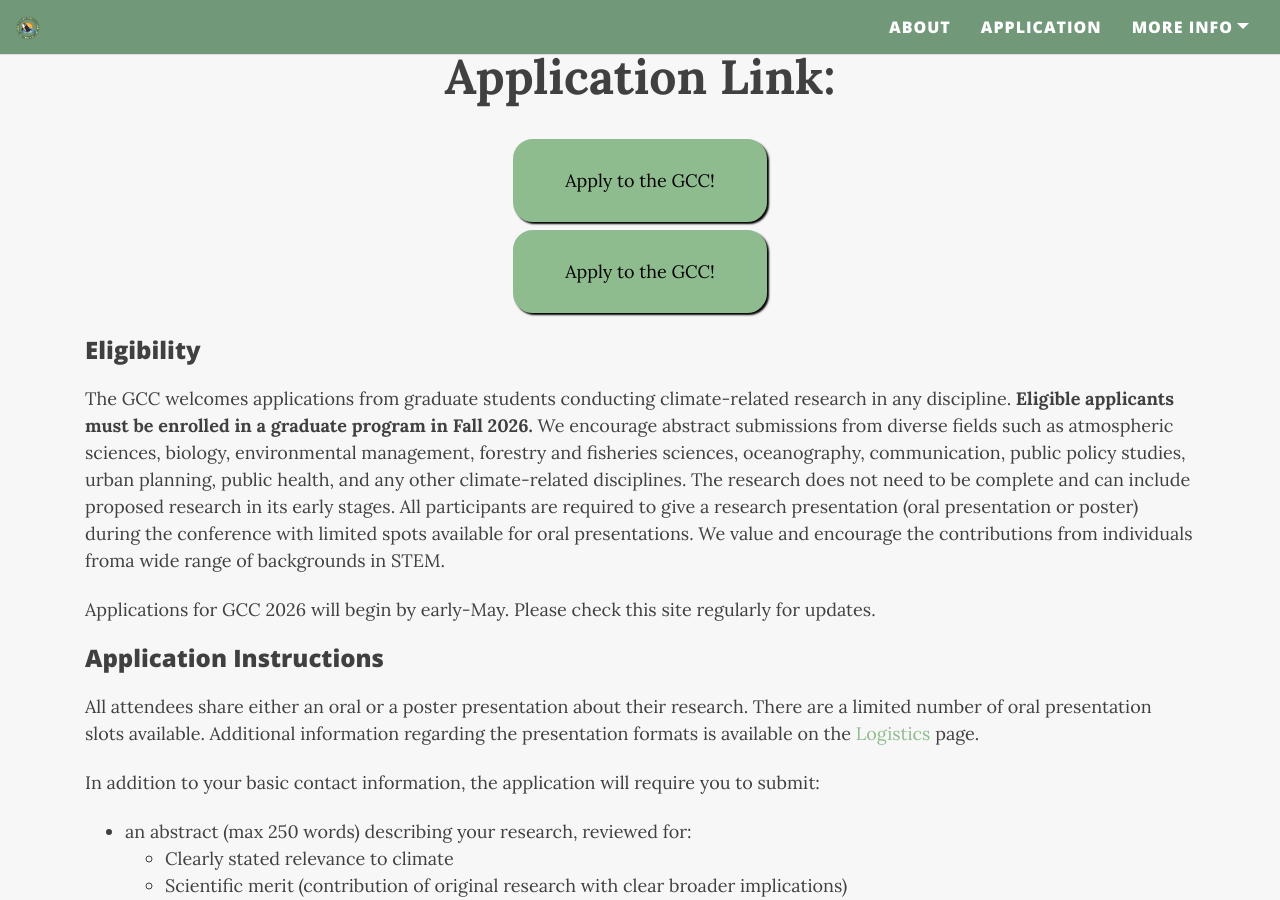
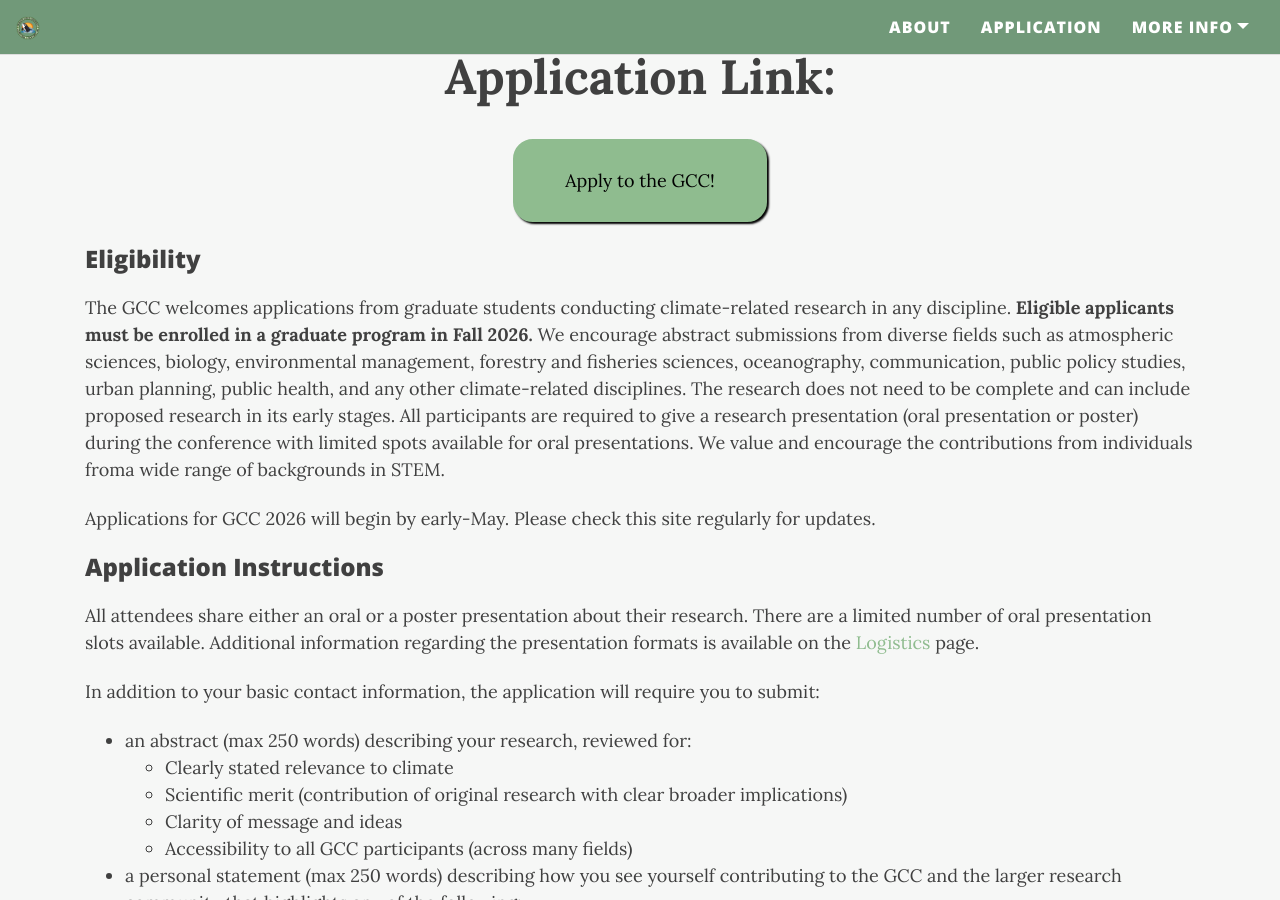
Before and after one commit to graduateclimateconference/graduateclimateconference.github.io, a Jekyll site: the page built from application.md, in a window 1280 px wide and 900 px high, scrolled down 561 px. Built offline with Jekyll 4.4.1, drawn with Linux system fonts in a browser that asks for light colours; nearby versions of some CDN libraries.

Commit message:
Update application.md

```diff
--- a/application.md
+++ b/application.md
@@ -37,10 +37,10 @@
   </a>
 </div>
 
-<div class="text-center">
+<!-- <div class="text-center">
 <a target="_blank" href="https://forms.gle/VUYruL5FER86TnN66">
 <button class="button">Apply to the GCC!</button> </a>
-</div>
+</div> -->
 
 
 <!-- ## The application for GCC 2025 is now closed.
```
